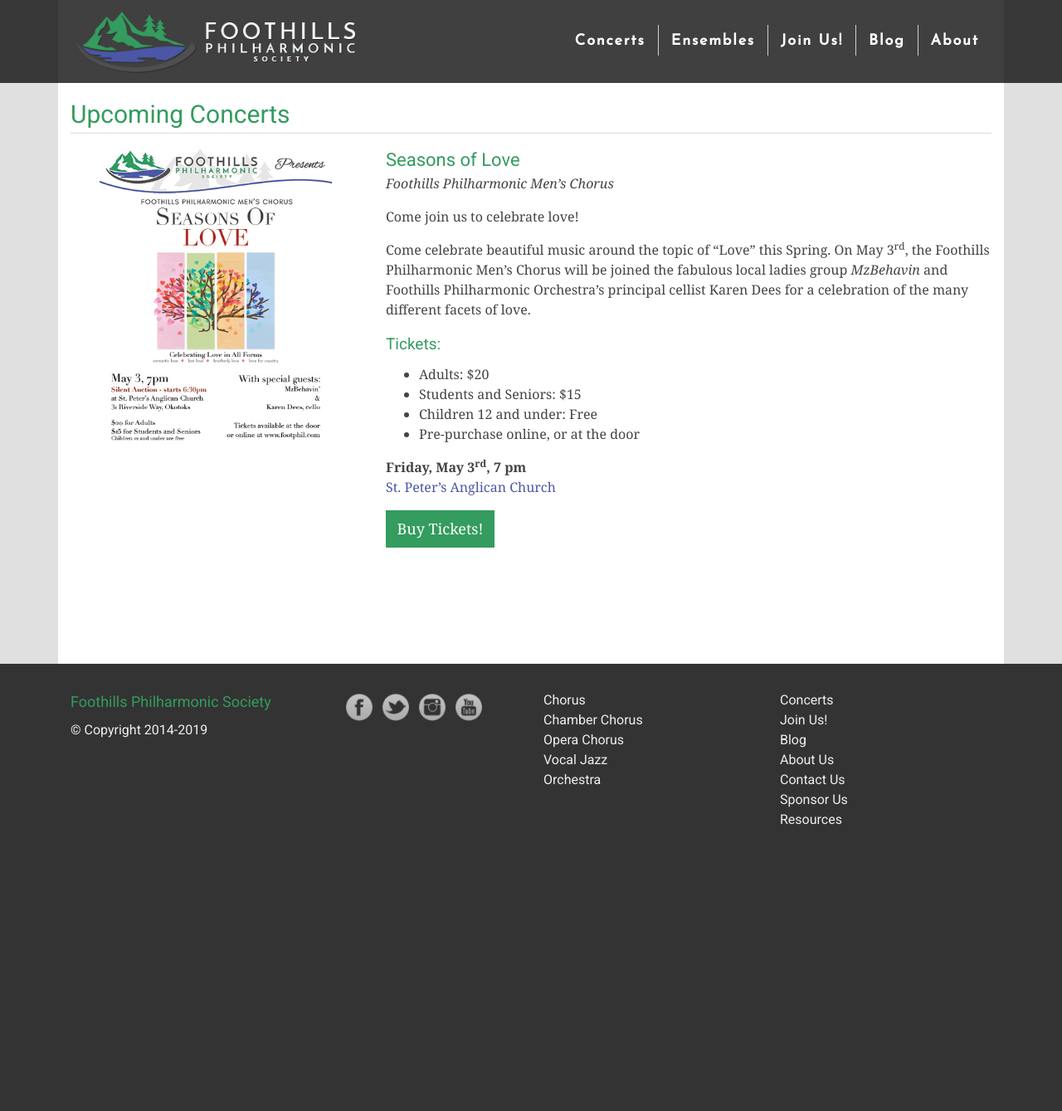
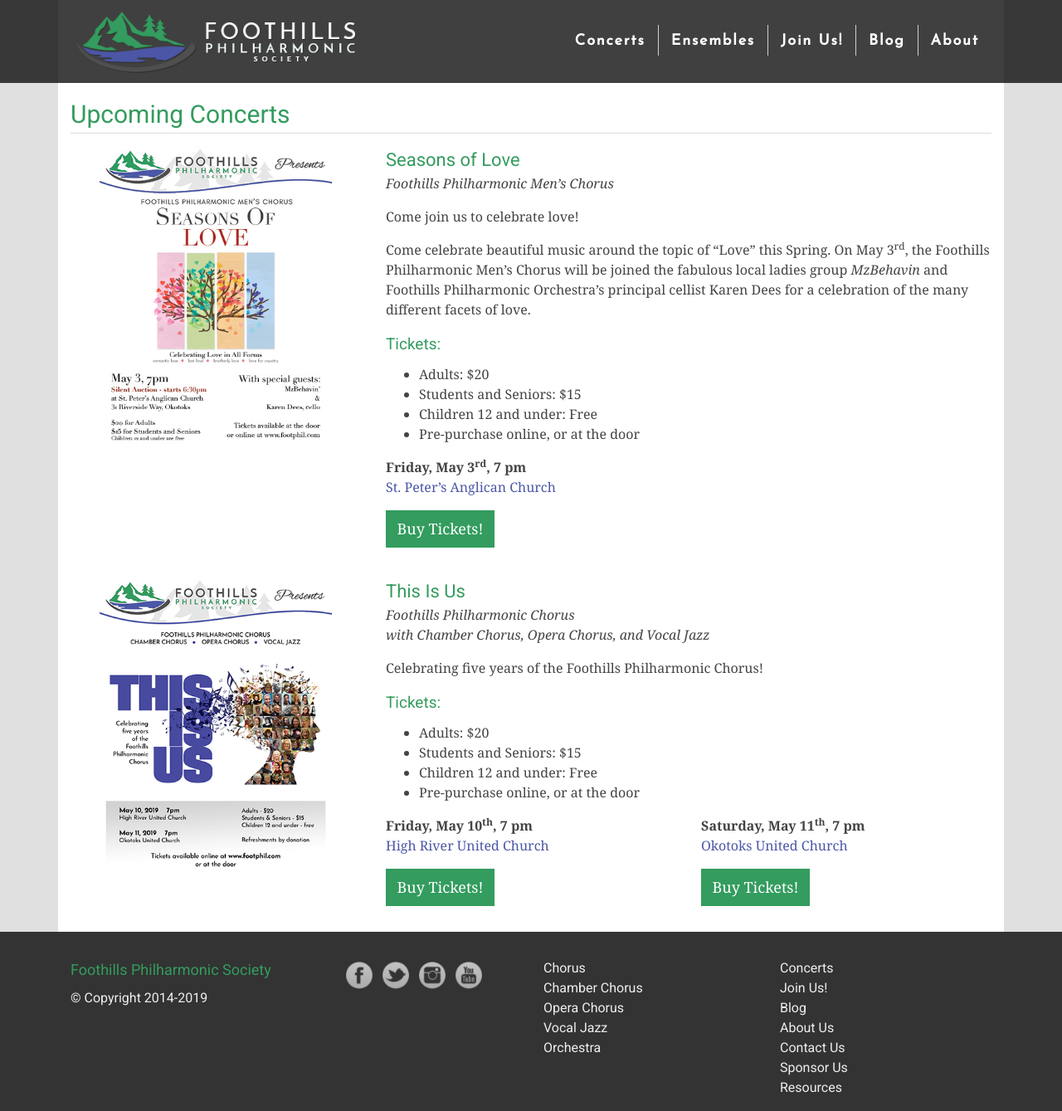
Before and after one commit to percyhanna/fps, a Jekyll site: the page built from concerts/index.html, in a window 1280 px wide and 1339 px high. Shown: the whole window at 83% size. Built offline with Jekyll 4.4.1, drawn with Linux system fonts in a browser that asks for light colours; nearby versions of some CDN libraries; Markdown is read by kramdown in place of the engine named in the settings.

Commit message:
Add This Is Us concert

```diff
--- a/concerts/index.html
+++ b/concerts/index.html
@@ -42,3 +42,58 @@
             </p>
           </div>
         </div>
+
+        <div class="row">
+          <div class="col-lg-4 col-md-6 col-12">
+            <p class="content-image">
+              <a href="https://www.brownpapertickets.com/producer/1352936" target="_blank">
+                <img src="/images/concerts/2019-spring/this-is-us-small.jpg">
+              </a>
+            </p>
+          </div>
+
+          <div class="col-lg-8 col-md-6 col-12">
+            <h3 class="tight"><a href="https://www.brownpapertickets.com/producer/1352936" target="_blank">This Is Us</a></h3>
+            <p>
+              <em>
+                Foothills Philharmonic Chorus
+                <br>
+                with Chamber Chorus, Opera Chorus, and Vocal Jazz
+              </em>
+            </p>
+
+            <p>Celebrating five years of the Foothills Philharmonic Chorus!</p>
+
+            <h5>Tickets:</h5>
+            <ul>
+              <li>Adults: $20</li>
+              <li>Students and Seniors: $15</li>
+              <li>Children 12 and under: Free</li>
+              <li>Pre-purchase online, or at the door</li>
+            </ul>
+
+            <div class="row">
+              <div class="col-lg-6 col-12">
+                <p>
+                  <strong>Friday, May 10<sup>th</sup>, 7 pm</strong><br>
+                  <a href="https://www.google.ca/maps/place/High+River+United+Church/@50.5812579,-113.8754792,17z/data=!3m1!4b1!4m5!3m4!1s0x53719514556bc617:0x6c2ee3cdac15208!8m2!3d50.5812579!4d-113.8732905" target="_blank">High River United Church</a>
+                </p>
+
+                <p>
+                  <a class="link-button" href="https://www.brownpapertickets.com/event/4210391" target="_blank">Buy Tickets!</a>
+                </p>
+              </div>
+
+              <div class="col-lg-6 col-12">
+                <p>
+                  <strong>Saturday, May 11<sup>th</sup>, 7 pm</strong><br>
+                  <a href="https://www.google.ca/maps/place/Okotoks+United+Church/@50.724914,-113.979771,15z/data=!4m2!3m1!1s0x0:0x9f916ee0400c6c6f" target="_blank">Okotoks United Church</a><br/>
+                </p>
+
+                <p>
+                  <a class="link-button" href="https://www.brownpapertickets.com/event/4210401" target="_blank">Buy Tickets!</a>
+                </p>
+              </div>
+            </div>
+          </div>
+        </div>
```
Also changed, not shown: images/concerts/2019-spring/this-is-us-small.jpg (added).
